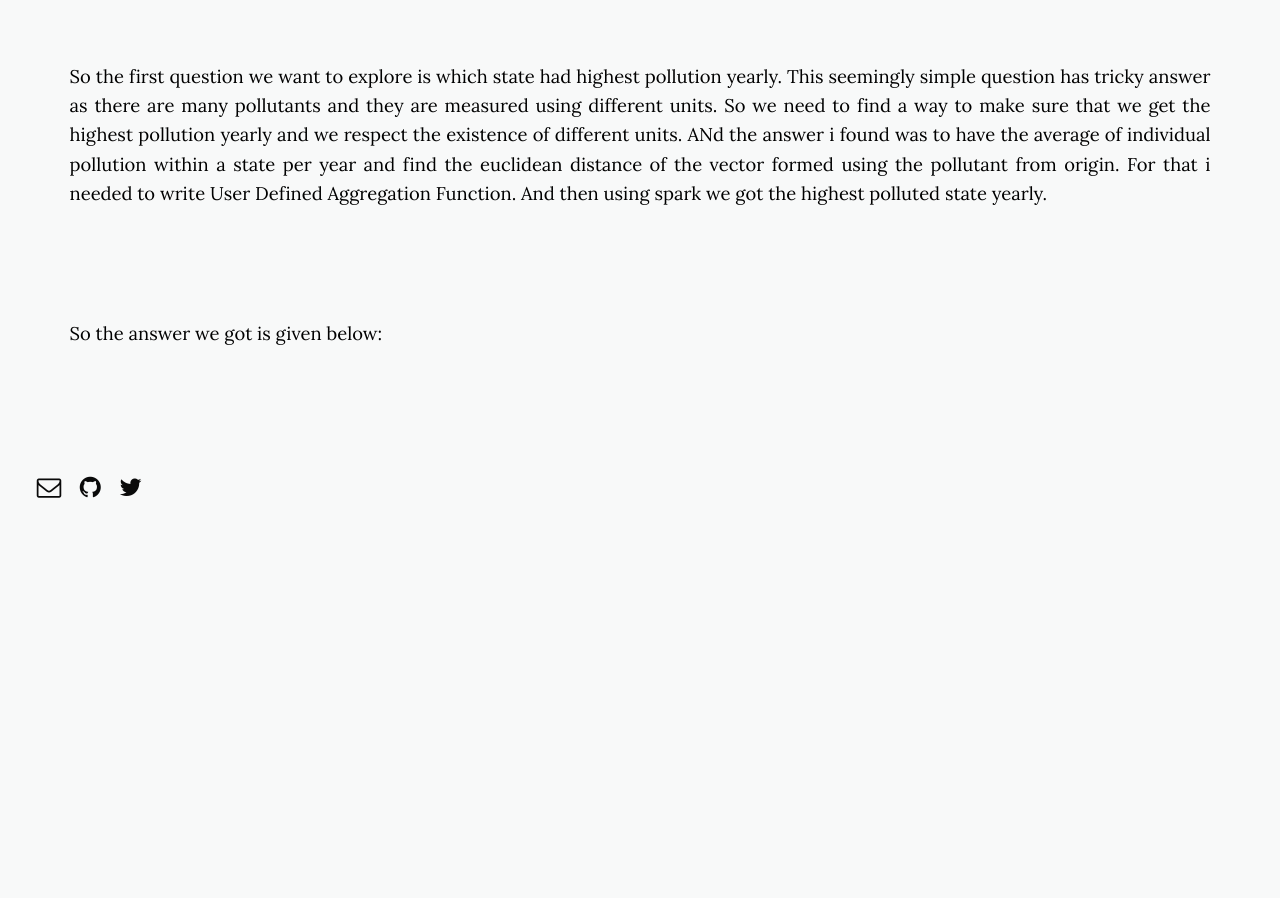
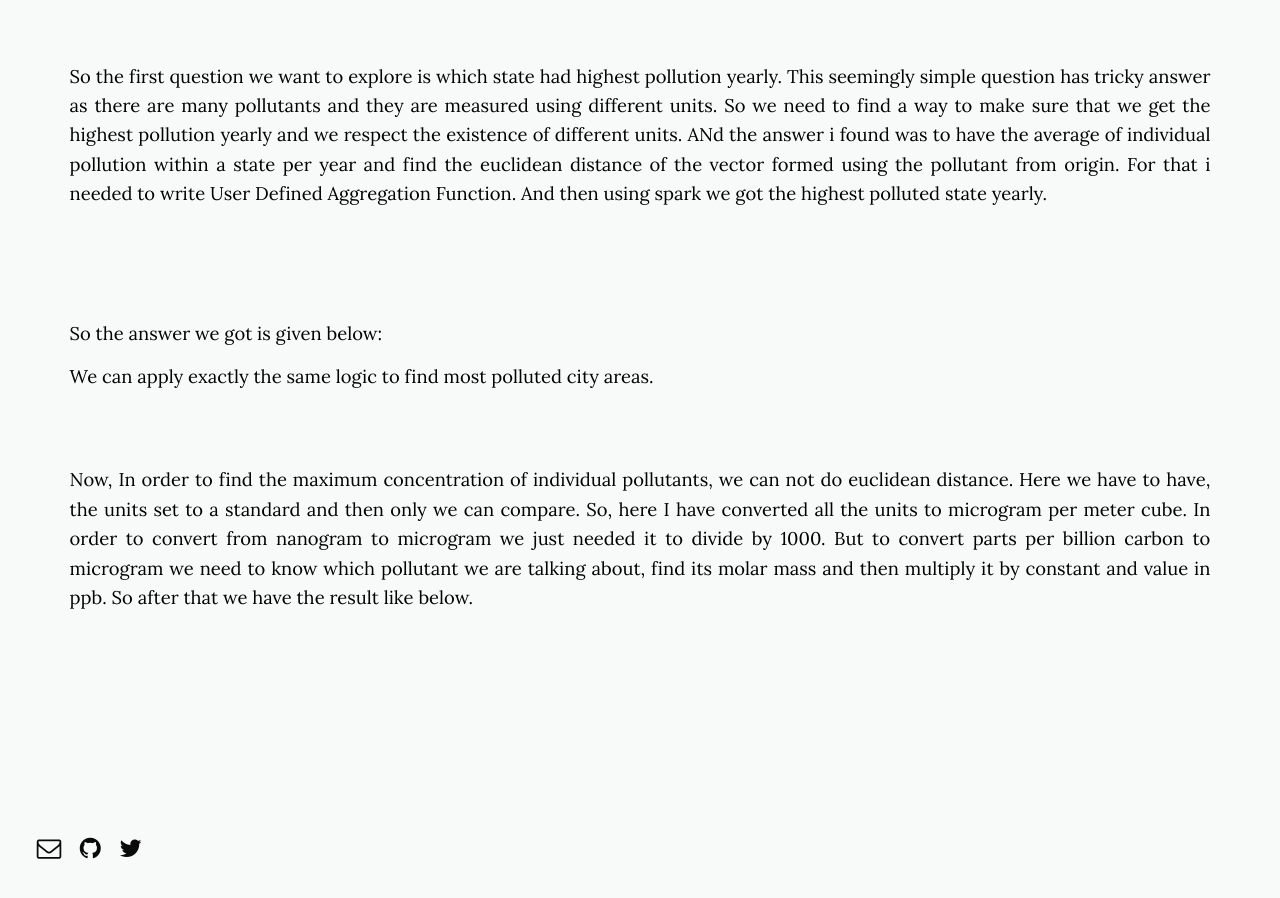
Before and after one commit to daftengineer/daftengineer.github.io, a Jekyll site: the page built from _posts/2018-08-31-exploration-of-us-pollution-data.markdown, in a window 1280 px wide and 900 px high, scrolled down 1010 px. Built offline with Jekyll 4.4.1, drawn with Linux system fonts in a browser that asks for light colours; nearby versions of some CDN libraries; before the commit the page ends 1549 px from its top, so only the background shows below that.

Commit message:
Update 2018-08-31-exploration-of-us-pollution-data.markdown

```diff
--- a/_posts/2018-08-31-exploration-of-us-pollution-data.markdown
+++ b/_posts/2018-08-31-exploration-of-us-pollution-data.markdown
@@ -20,5 +20,11 @@ image-sm: https://daftengineer.github.io/media_assets/pollution.jpg
    <img />
    <p style="text-align:justify;">So the answer we got is given below:</p>
 
-   <p style="text-align:justify;"></p>
+   <p style="text-align:justify;">We can apply exactly the same logic to find most polluted city areas.</p>
+   <img />
+    <p style="text-align:justify;">Now, In order to find the maximum concentration of individual pollutants, we can not do euclidean distance. Here we have to have, the units set to a standard and then only we can compare. So, here I have converted all the units to microgram per meter cube. In order to convert from nanogram to microgram we just needed it to divide by 1000. But to convert parts per billion carbon to microgram we need to know which pollutant we are talking about, find its molar mass and then multiply it by constant and value in ppb. So after that we have the result like below.</p>
+    <img />
+    <img />
+     <p style="text-align:justify;"></p>
+      <p style="text-align:justify;"></p>
 </div>
```
